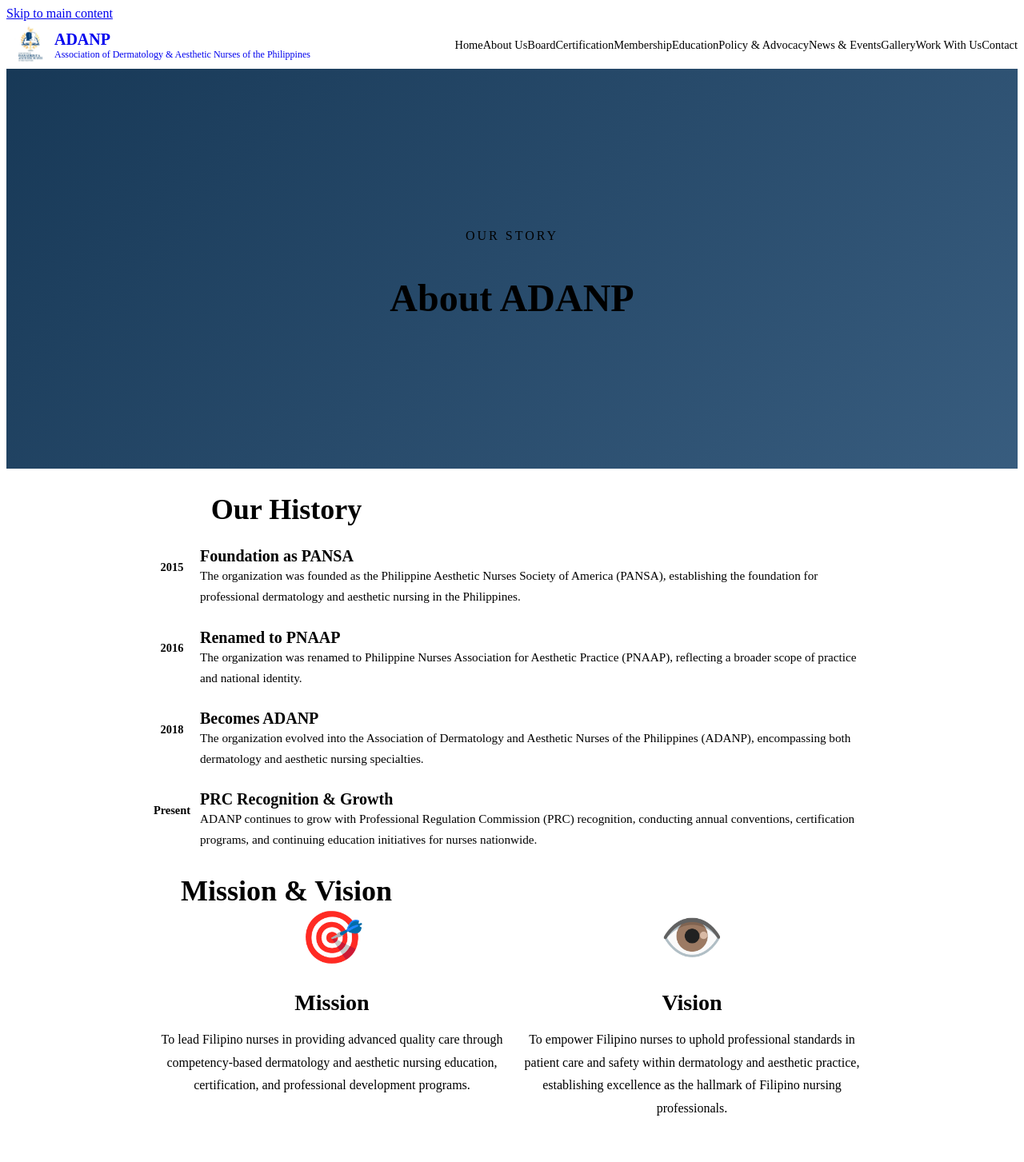
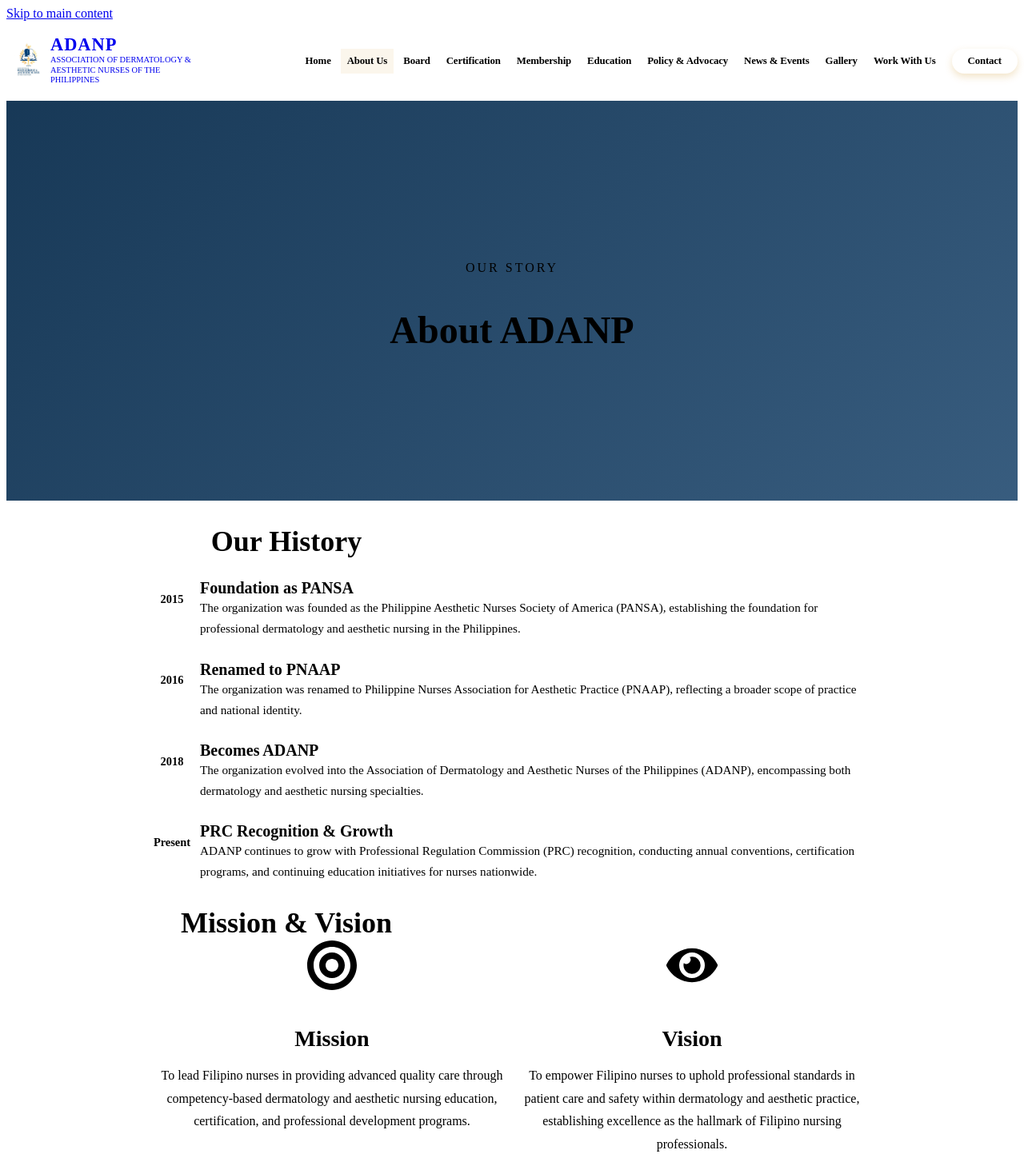
Before and after one commit to gdnTUA921/adanp-web, a React (Vite) app: page /about in a window 1280 px wide. Shown: the top 1453 px of the page at 80% size. Built offline with nearby package versions, Linux system fonts and the light colour scheme; the HTML template or start-up script is replaced by a standard one.

Commit message:
Revised Navbar and Changed Emoji to Icons

```diff
--- a/package.json
+++ b/package.json
@@ -11,6 +11,7 @@
   "dependencies": {
     "react": "^18.2.0",
     "react-dom": "^18.2.0",
+    "react-icons": "^5.6.0",
     "react-router-dom": "^6.20.0"
   },
   "devDependencies": {
--- a/src/components/Navbar.css
+++ b/src/components/Navbar.css
@@ -3,26 +3,27 @@
   position: sticky;
   top: 0;
   z-index: 1000;
-  background-color: var(--white);
+  background-color: rgba(255, 255, 255, 0.95);
   box-shadow: var(--shadow-sm);
   transition: all var(--transition-normal);
+  backdrop-filter: blur(10px);
+  -webkit-backdrop-filter: blur(10px);
 }
 
 .navbar-scrolled {
+  background-color: rgba(255, 255, 255, 0.98);
   box-shadow: var(--shadow-md);
 }
 
-.navbar-scrolled .navbar-logo-text strong {
-  color: var(--navy-blue);
-}
-
 .navbar-container {
-  max-width: var(--container-max);
+  max-width: 1400px;
+  /* Increased to accommodate more links */
   margin: 0 auto;
-  padding: var(--spacing-md) var(--spacing-lg);
+  padding: 0.75rem var(--spacing-lg);
   display: flex;
   justify-content: space-between;
   align-items: center;
+  min-height: 100px;
 }
 
 .navbar-logo {
@@ -30,10 +31,11 @@
   align-items: center;
   gap: var(--spacing-md);
   text-decoration: none;
+  flex-shrink: 0;
 }
 
 .navbar-logo-img {
-  height: 60px;
+  height: 55px;
   width: auto;
   transition: transform var(--transition-fast);
 }
@@ -45,41 +47,55 @@
 .navbar-logo-text {
   display: flex;
   flex-direction: column;
+  max-width: 250px;
 }
 
 .navbar-logo-text strong {
   font-family: var(--font-heading);
-  font-size: 1.25rem;
+  font-size: 1.4rem;
   color: var(--navy-blue);
-  line-height: 1.2;
+  line-height: 1;
+  letter-spacing: 1px;
 }
 
 .navbar-logo-subtitle {
-  font-size: 0.75rem;
+  font-size: 0.65rem;
   color: var(--medium-gray);
-  font-weight: 400;
+  font-weight: 500;
+  line-height: 1.2;
+  margin-top: 2px;
+  text-transform: uppercase;
+  width: 80%;
 }
 
 /* Navigation Menu */
 .navbar-menu {
   display: flex;
-  gap: var(--spacing-sm);
+  gap: 4px;
+  /* Tight gap for many links */
   list-style: none;
   margin: 0;
   padding: 0;
+  align-items: center;
+}
+
+.navbar-item {
+  position: relative;
 }
 
 .navbar-link {
   display: block;
-  padding: var(--spacing-sm) var(--spacing-md);
+  padding: 0.5rem 0.75rem;
   font-family: var(--font-body);
-  font-size: 0.9rem;
-  font-weight: 500;
+  font-size: 0.85rem;
+  /* Smaller font to fit more */
+  font-weight: 600;
   color: var(--navy-blue);
   text-decoration: none;
   border-radius: var(--radius-sm);
   transition: all var(--transition-fast);
-  position: relative;
+  white-space: nowrap;
+  letter-spacing: -0.01em;
 }
 
 .navbar-link::after {
@@ -94,14 +110,50 @@
   transition: width var(--transition-fast);
 }
 
-.navbar-link:hover,
+.navbar-link:hover {
+  color: var(--gold);
+  background-color: rgba(212, 166, 74, 0.05);
+}
+
 .navbar-link.active {
   color: var(--gold);
+  background-color: rgba(212, 166, 74, 0.1);
 }
 
-.navbar-link:hover::after,
+/* CTA style for the last item (Contact) */
+.navbar-item:last-child .navbar-link {
+  background-color: var(--gold);
+  color: var(--white);
+  padding: 0.5rem 1.25rem;
+  margin-left: 0.5rem;
+  border-radius: 50px;
+  font-weight: 700;
+  box-shadow: 0 4px 10px rgba(212, 166, 74, 0.3);
+}
+
+.navbar-item:last-child .navbar-link:hover {
+  background-color: var(--gold-dark);
+  transform: translateY(-1px);
+  box-shadow: 0 6px 15px rgba(212, 166, 74, 0.4);
+}
+
+.navbar-item:last-child .navbar-link::after {
+  display: none;
+}
+
 .navbar-link.active::after {
-  width: 80%;
+  width: 60%;
+}
+
+/* Scroll adjustments */
+.navbar-scrolled .navbar-container {
+  min-height: 70px;
+  padding-top: 0.5rem;
+  padding-bottom: 0.5rem;
+}
+
+.navbar-scrolled .navbar-logo-img {
+  height: 45px;
 }
 
 /* Mobile Toggle */
@@ -109,8 +161,8 @@
   display: none;
   flex-direction: column;
   justify-content: space-between;
-  width: 30px;
-  height: 24px;
+  width: 26px;
+  height: 18px;
   background: transparent;
   border: none;
   cursor: pointer;
@@ -121,14 +173,14 @@
 .navbar-toggle-bar {
   display: block;
   width: 100%;
-  height: 3px;
+  height: 2px;
   background-color: var(--navy-blue);
-  border-radius: 2px;
+  border-radius: 1px;
   transition: all var(--transition-fast);
 }
 
 .navbar-toggle.active .navbar-toggle-bar:nth-child(1) {
-  transform: translateY(10.5px) rotate(45deg);
+  transform: translateY(8px) rotate(45deg);
 }
 
 .navbar-toggle.active .navbar-toggle-bar:nth-child(2) {
@@ -136,23 +188,43 @@
 }
 
 .navbar-toggle.active .navbar-toggle-bar:nth-child(3) {
-  transform: translateY(-10.5px) rotate(-45deg);
+  transform: translateY(-8px) rotate(-45deg);
+}
+
+/* Breakpoint for Desktop Link Fitting */
+@media (max-width: 1350px) {
+  .navbar-link {
+    font-size: 0.8rem;
+    padding: 0.5rem 0.5rem;
+  }
+}
+
+@media (max-width: 1200px) {
+  .navbar-logo-subtitle {
+    display: none;
+  }
+
+  .navbar-menu {
+    gap: 2px;
+  }
 }
 
 /* Mobile Menu */
-@media (max-width: 1024px) {
+@media (max-width: 1100px) {
   .navbar-menu {
     position: fixed;
     top: 0;
     right: -100%;
-    width: 280px;
+    width: 320px;
     height: 100vh;
     background-color: var(--white);
     flex-direction: column;
-    padding: 80px var(--spacing-lg) var(--spacing-xl);
-    box-shadow: var(--shadow-xl);
-    transition: right var(--transition-normal);
+    padding: 100px var(--spacing-lg) var(--spacing-xl);
+    box-shadow: -10px 0 30px rgba(0, 0, 0, 0.1);
+    transition: right 0.4s cubic-bezier(0.16, 1, 0.3, 1);
     overflow-y: auto;
+    align-items: flex-start;
+    gap: 0;
   }
 
   .navbar-menu.active {
@@ -161,32 +233,41 @@
 
   .navbar-item {
     width: 100%;
+    border-bottom: 1px solid var(--light-gray);
   }
 
   .navbar-link {
-    padding: var(--spacing-md) var(--spacing-lg);
-    font-size: 1rem;
+    padding: 1rem var(--spacing-md);
+    font-size: 1.05rem;
+    width: 100%;
+    border-radius: 0;
+  }
+
+  .navbar-link::after {
+    display: none;
+  }
+
+  .navbar-link.active {
+    background-color: var(--off-white);
+    border-left: 4px solid var(--gold);
   }
 
   .navbar-toggle {
     display: flex;
   }
-
-  .navbar-logo-subtitle {
-    display: none;
-  }
 }
 
 @media (max-width: 480px) {
   .navbar-container {
-    padding: var(--spacing-sm) var(--spacing-md);
+    padding: 0.5rem var(--spacing-md);
+    min-height: 60px;
   }
 
   .navbar-logo-img {
-    height: 45px;
+    height: 40px;
   }
 
   .navbar-logo-text strong {
-    font-size: 1rem;
+    font-size: 1.1rem;
   }
 }
--- a/src/components/Navbar.jsx
+++ b/src/components/Navbar.jsx
@@ -40,10 +40,10 @@
       <div className="navbar-container">
         <Link to="/" className="navbar-logo" onClick={closeMobileMenu}>
           <img src={logo} alt="ADANP Logo" className="navbar-logo-img" />
-          <span className="navbar-logo-text">
+          <div className="navbar-logo-text">
             <strong>ADANP</strong>
             <span className="navbar-logo-subtitle">Association of Dermatology & Aesthetic Nurses of the Philippines</span>
-          </span>
+          </div>
         </Link>
 
         <button
--- a/src/pages/About.jsx
+++ b/src/pages/About.jsx
@@ -1,3 +1,4 @@
+import { FaBullseye, FaEye, FaStar, FaHandshake, FaScroll, FaGraduationCap, FaHeart } from 'react-icons/fa';
 import Hero from '../components/Hero';
 import Section from '../components/Section';
 import Card from '../components/Card';
@@ -77,7 +78,7 @@
         </div>
         <div className="mv-grid">
           <div className="mv-card">
-            <div className="mv-icon">🎯</div>
+            <div className="mv-icon"><FaBullseye /></div>
             <h3>Mission</h3>
             <p>
               To lead Filipino nurses in providing advanced quality care through
@@ -86,7 +87,7 @@
             </p>
           </div>
           <div className="mv-card">
-            <div className="mv-icon">👁️</div>
+            <div className="mv-icon"><FaEye /></div>
             <h3>Vision</h3>
             <p>
               To empower Filipino nurses to uphold professional standards in patient
@@ -103,23 +104,23 @@
           <h2 className="section-title">Core Values</h2>
         </div>
         <div className="values-list">
-          <InfoBox icon="⭐" title="Excellence">
+          <InfoBox icon={<FaStar />} title="Excellence">
             We strive for the highest standards in dermatology and aesthetic nursing
             practice, education, and patient care.
           </InfoBox>
-          <InfoBox icon="🤝" title="Integrity">
+          <InfoBox icon={<FaHandshake />} title="Integrity">
             We uphold honesty, transparency, and ethical conduct in all our professional
             endeavors and relationships.
           </InfoBox>
-          <InfoBox icon="📜" title="Professionalism">
+          <InfoBox icon={<FaScroll />} title="Professionalism">
             We demonstrate competence, accountability, and respect in our interactions
             with patients, colleagues, and the community.
           </InfoBox>
-          <InfoBox icon="🎓" title="Competency">
+          <InfoBox icon={<FaGraduationCap />} title="Competency">
             We commit to continuous learning and skill development to provide
             evidence-based, quality care.
           </InfoBox>
-          <InfoBox icon="❤️" title="Service">
+          <InfoBox icon={<FaHeart />} title="Service">
             We dedicate ourselves to serving patients, the nursing profession, and
             the community with compassion and commitment.
           </InfoBox>
--- a/src/pages/Gallery.jsx
+++ b/src/pages/Gallery.jsx
@@ -1,3 +1,4 @@
+import { FaCamera, FaPlay } from 'react-icons/fa';
 import Hero from '../components/Hero';
 import Section from '../components/Section';
 import './Gallery.css';
@@ -50,7 +51,7 @@
           {galleryImages.map((image) => (
             <div key={image.id} className="photo-item">
               <div className="photo-placeholder">
-                <span className="photo-icon">📷</span>
+                <span className="photo-icon"><FaCamera /></span>
               </div>
               <div className="photo-info">
                 <span className="photo-category">{image.category}</span>
@@ -73,7 +74,7 @@
           {videos.map((video) => (
             <div key={video.id} className="video-item">
               <div className="video-placeholder">
-                <div className="play-button">▶</div>
+                <div className="play-button"><FaPlay /></div>
                 <span className="video-duration">{video.duration}</span>
               </div>
               <h4>{video.title}</h4>
```
Also changed, not shown: src/pages/Contact.jsx (+10 -9 lines), src/pages/Education.jsx (+12 -11 lines), src/pages/Home.jsx (+8 -7 lines), src/pages/Membership.jsx (+7 -6 lines), src/pages/News.jsx (+7 -6 lines), src/pages/Policy.jsx (+7 -6 lines), src/pages/WorkWithUs.jsx (+7 -6 lines), 1 other file (tests, documents, lock files or other folders).
